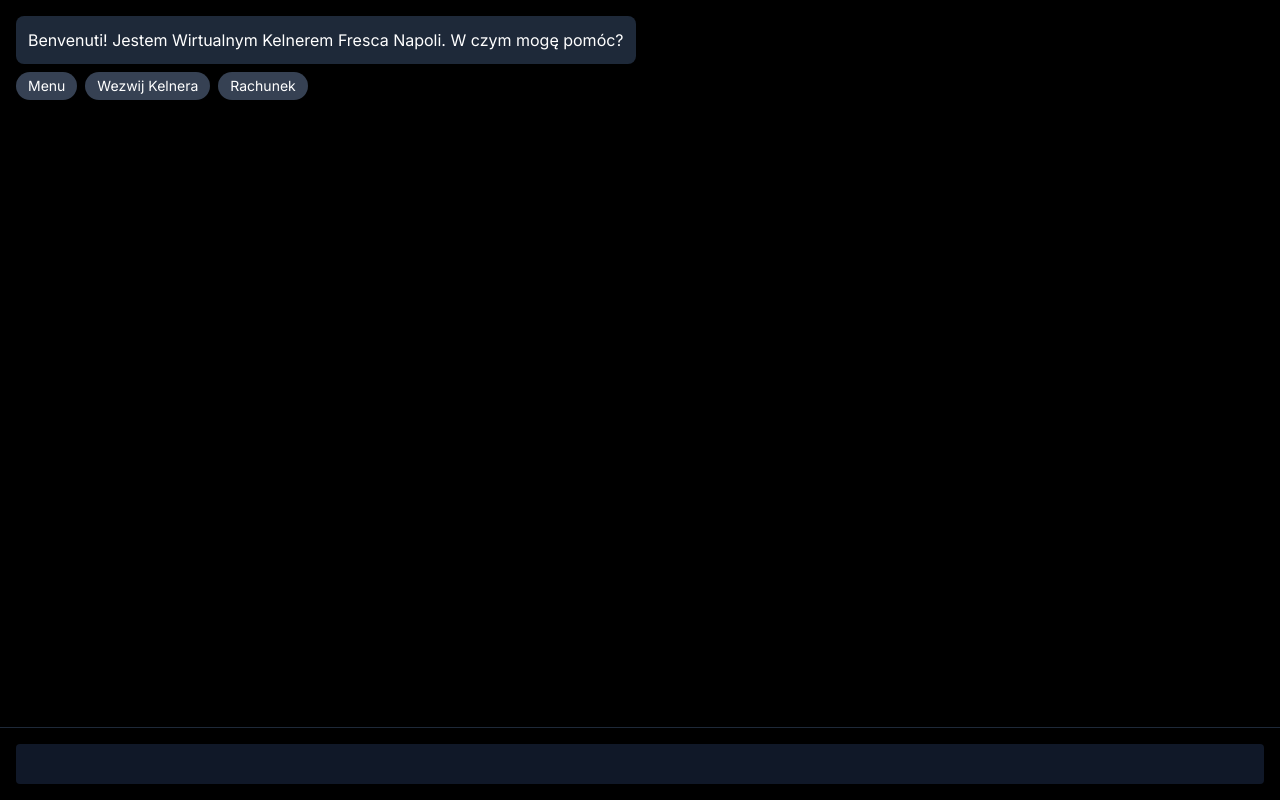
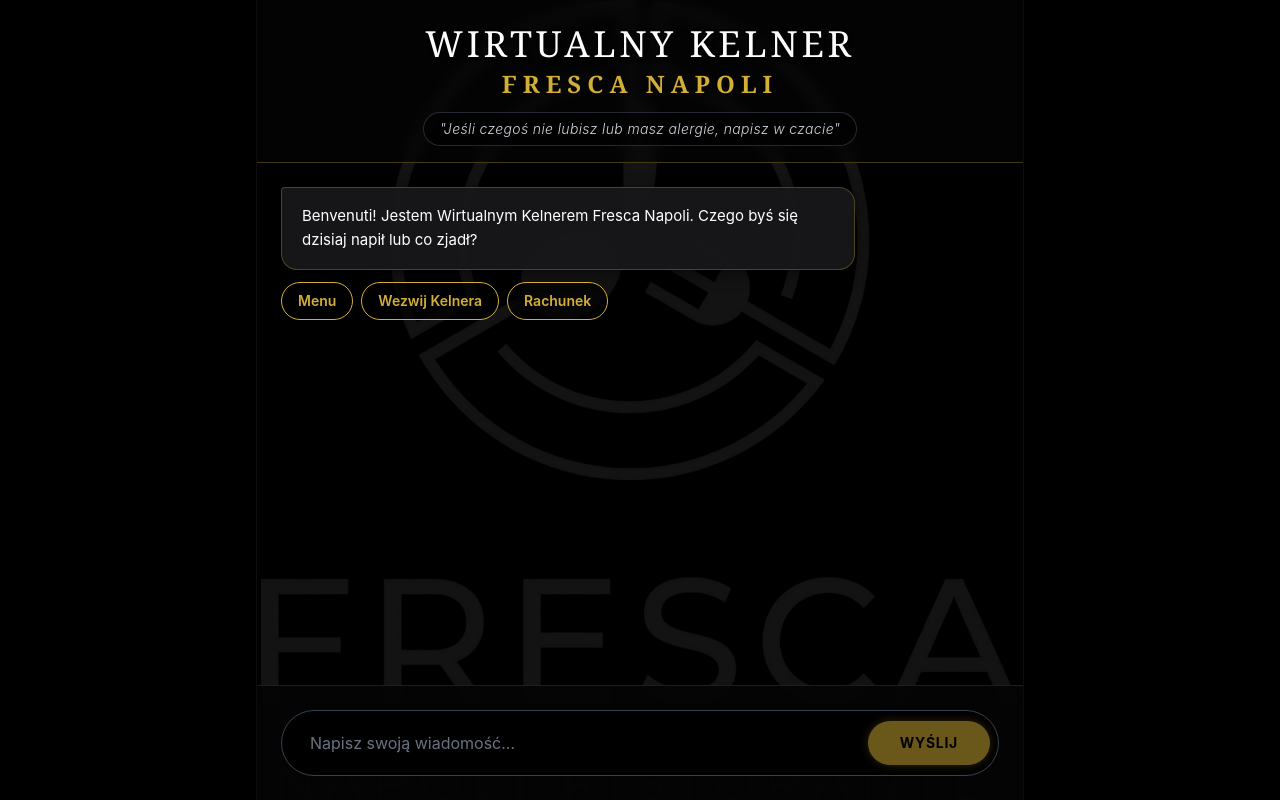
Before and after one commit to maattnaw/batorowka-kelner-frontend, a Next.js app: page / in a window 1280 px wide. Built offline with nearby package versions, Linux system fonts and the light colour scheme.

Commit message:
Restore elegant UI

```diff
--- a/src/app/page.tsx
+++ b/src/app/page.tsx
@@ -2,12 +2,14 @@
 
 import { useState, useEffect, useRef } from 'react';
 
+// --- Helper Types ---
 type Message = {
   role: 'user' | 'assistant';
   content: string;
-  options?: string[];
+  options?: string[]; // Nowe pole dla przycisków!
 };
 
+// --- Main Component ---
 export default function WaiterInteraction() {
   const [messages, setMessages] = useState<Message[]>([]);
   const [input, setInput] = useState('');
@@ -15,83 +17,223 @@
   const [sessionId, setSessionId] = useState('');
   const messagesEndRef = useRef<HTMLDivElement>(null);
 
+  // Inicjalizacja sesji i PIERWSZEJ wiadomości z przyciskami
   useEffect(() => {
-    setSessionId('table-' + Math.random().toString(36).substring(2, 9));
-    setMessages([{ role: 'assistant', content: 'Benvenuti! Jestem Wirtualnym Kelnerem Fresca Napoli. W czym mogę pomóc?', options: ["Menu", "Wezwij Kelnera", "Rachunek"] }]);
+    const newSessionId = 'table-' + Math.random().toString(36).substring(2, 9);
+    setSessionId(newSessionId);
+
+    setMessages([
+      {
+        role: 'assistant',
+        content: 'Benvenuti! Jestem Wirtualnym Kelnerem Fresca Napoli. Czego byś się dzisiaj napił lub co zjadł?',
+        options: ["Menu", "Wezwij Kelnera", "Rachunek"] // Startowe przyciski
+      }
+    ]);
   }, []);
 
-  const scrollToBottom = () => messagesEndRef.current?.scrollIntoView({ behavior: 'smooth' });
-  useEffect(scrollToBottom, [messages]);
+  const scrollToBottom = () => {
+    messagesEndRef.current?.scrollIntoView({ behavior: 'smooth' });
+  };
 
+  useEffect(() => {
+    scrollToBottom();
+  }, [messages]);
+
+  // Główna funkcja wysyłająca (obsługuje i tekst z inputu, i kliknięcia w przyciski)
   const sendMessageToBackend = async (text: string) => {
     if (!text.trim() || isLoading) return;
-    setMessages((prev) => [...prev, { role: 'user', content: text }]);
+
+    const userMessage: Message = { role: 'user', content: text };
+    setMessages((prev) => [...prev, userMessage]);
     setInput('');
     setIsLoading(true);
 
+    const requestBody = {
+      table_id: sessionId,
+      message: text,
+      payload: {}
+    };
+
     try {
-      const response = await fetch('https://handle-waiter-interaction-xqhpwhjfha-ey.a.run.app', {
+      const API_URL = 'https://handle-waiter-interaction-xqhpwhjfha-ey.a.run.app';
+
+      const response = await fetch(API_URL, {
         method: 'POST',
         headers: { 'Content-Type': 'application/json' },
-        body: JSON.stringify({ table_id: sessionId, message: text, payload: {} }),
+        body: JSON.stringify(requestBody),
       });
 
-      const reader = response.body!.getReader();
+      if (!response.body) {
+        throw new Error('Brak odpowiedzi z serwera');
+      }
+
+      const reader = response.body.getReader();
       const decoder = new TextDecoder();
       let assistantResponse = '';
+      let buffer = '';
+
+      // Dodajemy puste dymki asystenta
       setMessages((prev) => [...prev, { role: 'assistant', content: '' }]);
 
       while (true) {
         const { done, value } = await reader.read();
         if (done) break;
 
-        const chunkText = decoder.decode(value, { stream: true });
-        const lines = chunkText.split('\n');
+        buffer += decoder.decode(value, { stream: true });
+        const lines = buffer.split('\n');
+        buffer = lines.pop() || ''; // Zachowaj niedokończoną linię w buforze
 
         for (const line of lines) {
-          if (line.trim().startsWith('data: ')) {
+          const trimmed = line.trim();
+          if (trimmed.startsWith('data: ')) {
             try {
-              const dataObj = JSON.parse(line.trim().substring(6));
+              const jsonStr = trimmed.substring(6).trim();
+              if (!jsonStr) continue;
 
-              if (dataObj.type === 'chunk' && dataObj.text) {
+              const dataObj = JSON.parse(jsonStr);
+
+              // 1. Odbieranie tekstu
+              // Backend wysyła np. {"text": "..."} lub {"type": "chunk", "text": "..."}
+              if (dataObj.text && dataObj.type !== 'actions' && dataObj.type !== 'end') {
                 assistantResponse += dataObj.text;
                 setMessages((prev) => {
                   const newMessages = [...prev];
                   newMessages[newMessages.length - 1].content = assistantResponse;
                   return newMessages;
                 });
-              } else if (dataObj.type === 'end') {
+              }
+
+              // 2. Odbieranie opcji na koniec streamu
+              // Backend wysyła {"type": "actions", "ui_state": {"options": [...]}}
+              if (dataObj.type === 'actions' || dataObj.type === 'end' || (dataObj.ui_state && dataObj.ui_state.options)) {
+                let options: string[] = [];
+                if (dataObj.ui_state && dataObj.ui_state.options) {
+                  options = dataObj.ui_state.options;
+                } else if (dataObj.options) {
+                  options = dataObj.options;
+                }
+
+                if (options.length > 0) {
                   setMessages((prev) => {
                     const newMessages = [...prev];
-                  newMessages[newMessages.length - 1].options = dataObj.options || [];
+                    newMessages[newMessages.length - 1].options = options;
                     return newMessages;
                   });
                 }
+              }
+
             } catch (e) {
-              console.error("Parse error:", e);
+              console.error("Błąd parsowania SSE:", e, line);
             }
           }
         }
       }
-    } catch (e) {
-      setMessages((prev) => [...prev, { role: 'assistant', content: 'Błąd połączenia z kelnerem.' }]);
+    } catch (error) {
+      console.error('Błąd połączenia:', error);
+      setMessages((prev) => {
+        const newMessages = [...prev];
+        if (newMessages[newMessages.length - 1].content === '') {
+           newMessages[newMessages.length - 1].content = 'Przepraszam, mam problem z przetworzeniem odpowiedzi. Spróbuj jeszcze raz.';
+        }
+        return newMessages;
+      });
     } finally {
       setIsLoading(false);
     }
   };
 
+  const handleSubmit = (e: React.FormEvent) => {
+    e.preventDefault();
+    sendMessageToBackend(input);
+  };
+
   return (
-    <div className="flex flex-col h-screen text-white bg-black">
-      <main className="flex-1 overflow-y-auto p-4 space-y-4">
-        {messages.map((msg, i) => (
-          <div key={i} className={`flex flex-col ${msg.role === 'user' ? 'items-end' : 'items-start'}`}>
-            <div className={`p-3 rounded-lg ${msg.role === 'user' ? 'bg-yellow-600' : 'bg-gray-800'}`}>
-              {msg.content}
+    <div
+      className="flex flex-col h-screen text-white font-sans relative"
+      style={{
+        backgroundImage: "url('/fresca-bg.jpg')",
+        backgroundSize: "contain",
+        backgroundPosition: "center top",
+        backgroundRepeat: "no-repeat",
+        backgroundColor: "#000"
+      }}
+    >
+      <div
+        className="absolute inset-0 z-0"
+        style={{ backgroundColor: "rgba(0, 0, 0, 0.85)" }}
+      ></div>
+
+      <div className="relative z-10 flex flex-col h-full max-w-3xl w-full mx-auto shadow-2xl bg-black/50 border-x border-white/5">
+
+        <header className="pt-6 pb-4 px-4 text-center border-b border-[#D4AF37]/30 backdrop-blur-sm" style={{ backgroundColor: 'rgba(5, 5, 5, 0.6)' }}>
+          <h1
+            className="text-3xl md:text-4xl font-light tracking-widest text-white uppercase mb-1"
+            style={{ fontFamily: 'Georgia, serif', textShadow: '2px 2px 4px rgba(0,0,0,0.8)' }}
+          >
+            Wirtualny Kelner
+          </h1>
+          <h2
+            className="text-xl md:text-2xl font-bold uppercase mb-3"
+            style={{ color: '#D4AF37', fontFamily: 'Georgia, serif', letterSpacing: '0.25em' }}
+          >
+            Fresca Napoli
+          </h2>
+          <div className="inline-block">
+            <p className="text-[13px] md:text-sm text-gray-300 italic font-light tracking-wide px-4 py-1.5 border border-gray-600/50 rounded-full bg-black/60 shadow-inner">
+              "Jeśli czegoś nie lubisz lub masz alergie, napisz w czacie"
+            </p>
           </div>
-            {msg.options && (
-              <div className="flex flex-wrap gap-2 mt-2">
-                {msg.options.map((opt, j) => (
-                  <button key={j} onClick={() => sendMessageToBackend(opt)} className="px-3 py-1 bg-gray-700 rounded-full text-sm hover:bg-yellow-600">{opt}</button>
+        </header>
+
+        <main className="flex-1 overflow-y-auto p-4 md:p-6 space-y-6" style={{ scrollBehavior: 'smooth' }}>
+          {messages.map((msg, index) => (
+            <div key={index} className={`flex flex-col ${msg.role === 'user' ? 'items-end' : 'items-start'}`}>
+
+              {/* Ukrywaj dymek tylko wtedy, gdy NIE MA ani tekstu, ani opcji (bardzo rzadki przypadek początkowego ładowania) */}
+              {(msg.content || !msg.options) && (
+                <div
+                  className={`max-w-[90%] md:max-w-[80%] px-5 py-4 shadow-xl border ${
+                    msg.role === 'user'
+                      ? 'rounded-2xl rounded-tr-sm font-medium'
+                      : 'rounded-2xl rounded-tl-sm'
+                  }`}
+                  style={{
+                    backgroundColor: msg.role === 'user' ? '#D4AF37' : 'rgba(24, 24, 27, 0.95)',
+                    color: msg.role === 'user' ? '#000000' : '#FFFFFF',
+                    borderColor: msg.role === 'user' ? '#C5A017' : 'rgba(212, 175, 55, 0.3)',
+                    boxShadow: msg.role === 'user' ? '0 4px 15px rgba(212, 175, 55, 0.2)' : '0 4px 15px rgba(0, 0, 0, 0.5)'
+                  }}
+                >
+                  <p className="whitespace-pre-wrap leading-relaxed text-[15px]">
+                    {msg.content || (isLoading && index === messages.length - 1 ? 'Myślę...' : '')}
+                  </p>
+                </div>
+              )}
+
+              {/* WYŚWIETLANIE PRZYCISKÓW (OPCJI) */}
+              {msg.role === 'assistant' && msg.options && msg.options.length > 0 && (
+                <div className="mt-3 flex flex-wrap gap-2 max-w-[90%] md:max-w-[80%]">
+                  {msg.options.map((opt, optIdx) => (
+                    <button
+                      key={optIdx}
+                      onClick={() => sendMessageToBackend(opt)}
+                      disabled={isLoading}
+                      className="px-4 py-2 text-sm font-semibold rounded-full transition-all border border-[#D4AF37] disabled:opacity-50 disabled:cursor-not-allowed"
+                      style={{
+                        backgroundColor: 'rgba(0, 0, 0, 0.7)',
+                        color: '#D4AF37',
+                      }}
+                      onMouseOver={(e) => {
+                        e.currentTarget.style.backgroundColor = '#D4AF37';
+                        e.currentTarget.style.color = '#000';
+                      }}
+                      onMouseOut={(e) => {
+                        e.currentTarget.style.backgroundColor = 'rgba(0, 0, 0, 0.7)';
+                        e.currentTarget.style.color = '#D4AF37';
+                      }}
+                    >
+                      {opt}
+                    </button>
                   ))}
                 </div>
               )}
@@ -99,9 +241,33 @@
           ))}
           <div ref={messagesEndRef} />
         </main>
-      <form onSubmit={(e) => { e.preventDefault(); sendMessageToBackend(input); }} className="p-4 border-t border-gray-800">
-        <input value={input} onChange={(e) => setInput(e.target.value)} className="w-full p-2 bg-gray-900 rounded" />
+
+        <footer className="p-4 md:p-6 border-t border-white/10" style={{ backgroundColor: 'rgba(5, 5, 5, 0.95)' }}>
+          <form onSubmit={handleSubmit} className="flex items-center space-x-3 bg-black p-2 rounded-full border border-gray-700 shadow-inner">
+            <input
+              type="text"
+              value={input}
+              onChange={(e) => setInput(e.target.value)}
+              placeholder={isLoading ? 'Kelner analizuje...' : 'Napisz swoją wiadomość...'}
+              disabled={isLoading}
+              className="flex-1 px-5 py-3 bg-transparent text-white placeholder-gray-500 focus:outline-none"
+              style={{ fontSize: '16px' }}
+            />
+            <button
+              type="submit"
+              disabled={isLoading || !input.trim()}
+              className="px-6 md:px-8 py-3 font-bold rounded-full transition-all disabled:opacity-50 disabled:cursor-not-allowed uppercase tracking-wider text-sm whitespace-nowrap"
+              style={{
+                backgroundColor: '#D4AF37',
+                color: '#000',
+                boxShadow: '0 0 10px rgba(212, 175, 55, 0.4)'
+              }}
+            >
+              Wyślij
+            </button>
           </form>
+        </footer>
+      </div>
     </div>
   );
 }
```
Lines whose indentation alone changed are shown as unchanged.
